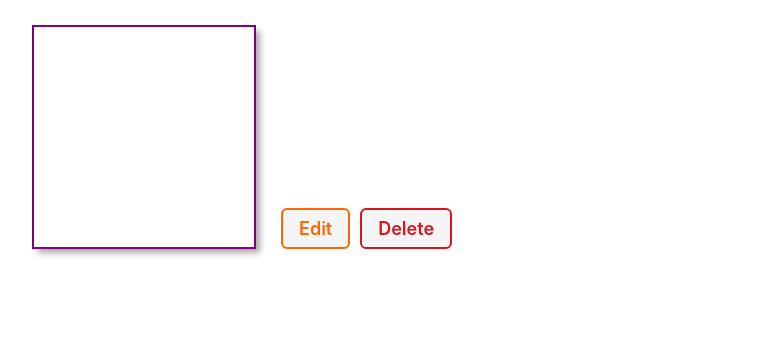
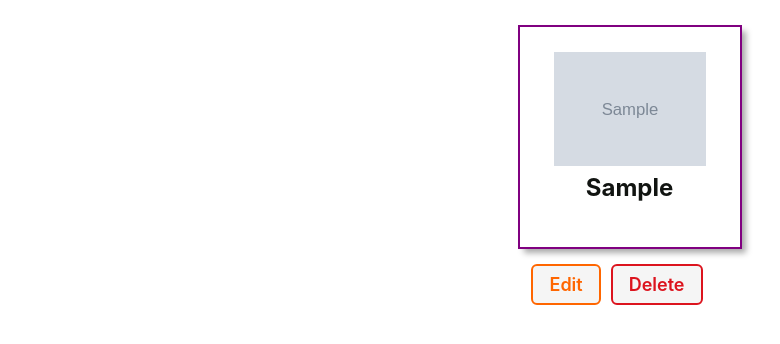
Before and after one commit to Lucky-feather/bike-collector, a Django app: page /gear/1/ in a window 1280 px wide. Shown: the part 55-399 px from the top of the page, without its empty margins (18-798 px from the left). Run offline with Django 4.2, Linux system fonts and the light colour scheme; tables that the repository leaves empty hold one stand-in row (values such as "Sample post"); grey boxes marked "Sample" are stand-in pictures.

Commit message:
adjust css for gear

```diff
--- a/main_app/static/css/gear/gear-detail.css
+++ b/main_app/static/css/gear/gear-details.css
@@ -1,20 +1,35 @@
 main {
   display: flex;
   align-items: flex-end;
-  justify-content: flex-start;
+  justify-content: center;
   min-height: auto;
 }
 
+.detail-page {
+  display: flex;
+  flex-direction: column;
+  align-items: center;
+  justify-content: center;
+}
 .card {
   width: 224px;
   height: 224px;
   margin: 25px 25px 15px 40px;
   border: solid 2px purple;
   box-shadow: var(--card-box-shadow);
-  position: relative;
+  display: flex;
+  flex-direction: column;
+  align-items: center;
+  justify-content: center;
 }
 
-.card-bg{
+.btns {
+  display: flex;
+  flex-direction: row;
+  align-items: center;
+  justify-content: center;
+}
+/* .card-bg{
   opacity: .4;
   position: absolute;
   display: inline-flex;
@@ -22,17 +37,21 @@ main {
   left: 0;
   width: 100%;
   height: 100%;
-}
+} */
 
 .card-content {
   padding: 15px;
   height: 100%;
   width: 100%;
   display: flex;
-  align-items: flex-end;
-  justify-content: flex-end;
+  align-items: center;
+  justify-content: center;
   flex-direction: column;
   color: var(--text-color);
+}
+
+.card-content > img {
+  width: 80%;
 }
 
 .btn {
--- a/main_app/templates/main_app/gear_detail.html
+++ b/main_app/templates/main_app/gear_detail.html
@@ -5,19 +5,22 @@
 <link
   rel="stylesheet"
   type="text/css"
-  href="{% static 'css/gear/gear-detail.css' %}"
+  href="{% static 'css/gear/gear-details.css' %}"
 />
 {% endblock %}
 
 {% block content %}
-
+<div class="detail-page">
 <div class="card">
-  <div class="card-bg"></div>
+  {% comment %} <div class="card-bg"></div> {% endcomment %}
   <div class="card-content">
-    <h2>{{ gear.name }}</h2>
+    <img src="{{ gear.picture }}" alt="image of item">
+    <h2>{{ gear.item }}<h2>
   </div>
 </div>
+<div class='btns'>
 <a href="{% url 'gear_update' gear.id %}" class="btn warn">Edit</a>
 <a href="{% url 'gear_delete' gear.id %}" class="btn danger">Delete</a>
-
+</div>
+</div>
 {% endblock %}
```
Also changed, not shown: main_app/static/css/bikes/bike-detail.css (+25 -4 lines), main_app/templates/bikes/detail.html (+7 -7 lines).
